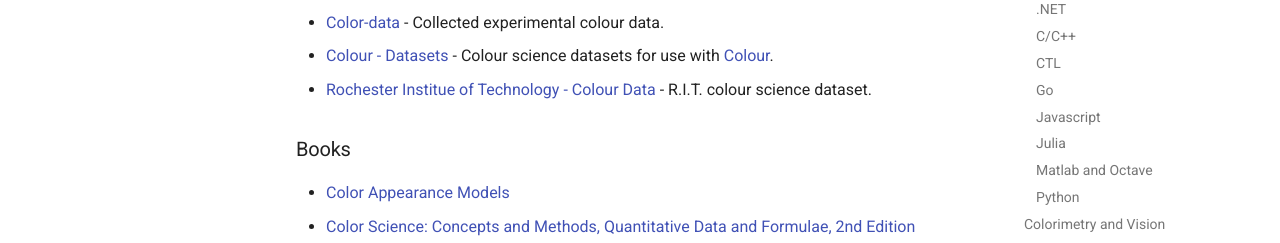
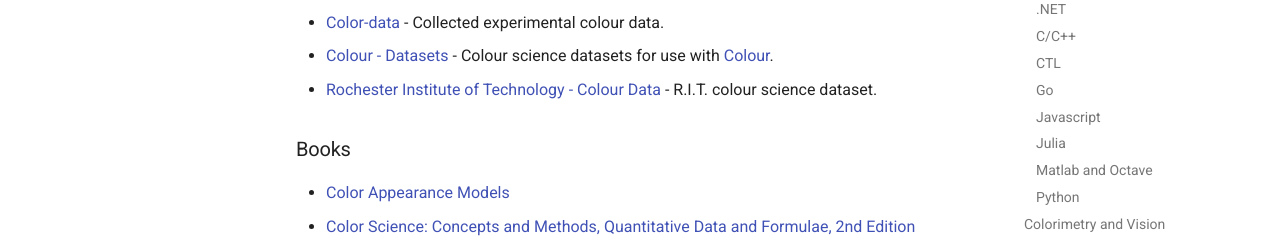
Before and after one commit to colour-science/awesome-colour, an MkDocs documentation site: the page built from docs/index.md, in a window 1280 px wide and 900 px high, scrolled down 3536 px. Shown: the part 180-423 px from the top of the window. Built offline with MkDocs 1.6.1 and Material for MkDocs 9.7.7, drawn with Linux system fonts in a browser that asks for light colours; comment, search, counter and statistics services are not loaded.

Commit message:
Fix typo on link description.

```diff
--- a/docs/index.md
+++ b/docs/index.md
@@ -122,7 +122,7 @@
 - [CVRL](http://www.cvrl.org/) - Colour & Vision Research laboratory and database.
 - [Color-data](https://github.com/nschloe/color-data) - Collected experimental colour data.
 - [Colour - Datasets](https://github.com/colour-science/colour-datasets) - Colour science datasets for use with [Colour](https://www.colour-science.org/).
-- [Rochester Institue of Technology - Colour Data](https://www.rit.edu/science/pocs/useful-data) - R.I.T. colour science dataset.
+- [Rochester Institute of Technology - Colour Data](https://www.rit.edu/science/pocs/useful-data) - R.I.T. colour science dataset.
 
 ### Books
 
```
Also changed, not shown: readme.md (+1 -1 lines).
